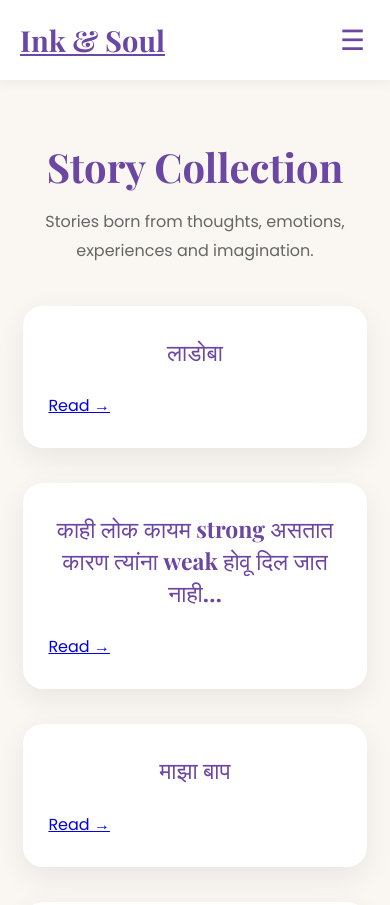
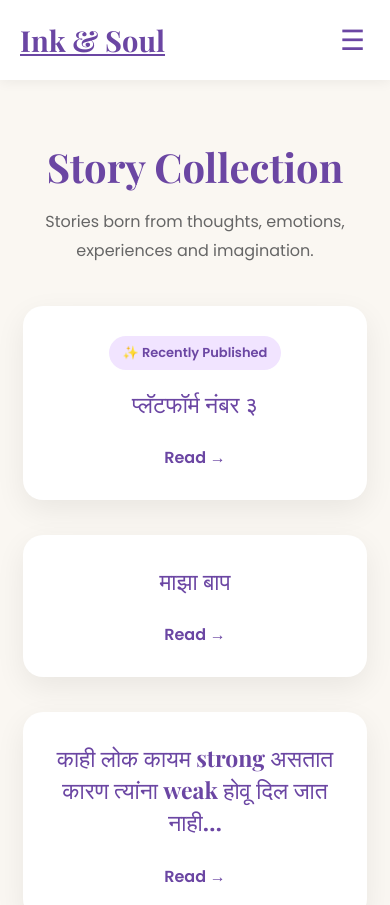
Before and after one commit to shitalsapkal09/ink-and-soul, a React (Vite) app: page /stories in a window 390 px wide. Shown: the top 905 px of the page. Built offline with nearby package versions, Linux system fonts and the light colour scheme.

Commit message:
formatting

```diff
--- a/src/pages/English.jsx
+++ b/src/pages/English.jsx
@@ -3,10 +3,15 @@ import { Link } from "react-router-dom";
 import englishPoems from "../data/englishPoems";
 
 function English() {
+  const latestPoems = [...englishPoems].reverse();
+
   return (
     <div className="language-page">
 
-      <Link to="/poetry" className="back-link">
+      <Link
+        to="/poetry"
+        className="back-link"
+      >
         ← Poetry Collection
       </Link>
 
@@ -18,11 +23,17 @@ function English() {
 
       <div className="poems-container">
 
-        {englishPoems.map((poem) => (
+        {latestPoems.map((poem, index) => (
           <article
             className="poem-card"
             key={poem.id}
           >
+
+            {index === 0 && (
+              <div className="recent-badge">
+                ✨ Recently Published
+              </div>
+            )}
 
             <h2>
               {poem.title}
--- a/src/pages/Hindi.jsx
+++ b/src/pages/Hindi.jsx
@@ -3,10 +3,15 @@ import { Link } from "react-router-dom";
 import hindiPoems from "../data/hindiPoems";
 
 function Hindi() {
+  const latestPoems = [...hindiPoems].reverse();
+
   return (
     <div className="language-page">
 
-      <Link to="/poetry" className="back-link">
+      <Link
+        to="/poetry"
+        className="back-link"
+      >
         ← Poetry Collection
       </Link>
 
@@ -18,11 +23,17 @@ function Hindi() {
 
       <div className="poems-container">
 
-        {hindiPoems.map((poem) => (
+        {latestPoems.map((poem, index) => (
           <article
             className="poem-card"
             key={poem.id}
           >
+
+            {index === 0 && (
+              <div className="recent-badge">
+                ✨ Recently Published
+              </div>
+            )}
 
             <h2>
               {poem.title}
--- a/src/pages/Marathi.jsx
+++ b/src/pages/Marathi.jsx
@@ -3,10 +3,15 @@ import { Link } from "react-router-dom";
 import marathiPoems from "../data/marathiPoems";
 
 function Marathi() {
+  const latestPoems = [...marathiPoems].reverse();
+
   return (
     <div className="marathi-page">
 
-      <Link to="/poetry" className="back-link">
+      <Link
+        to="/poetry"
+        className="back-link"
+      >
         ← Poetry Collection
       </Link>
 
@@ -18,12 +23,25 @@ function Marathi() {
 
       <div className="marathi-grid">
 
-        {marathiPoems.map((poem) => (
-          <div className="marathi-card" key={poem.id}>
+        {latestPoems.map((poem, index) => (
+          <div
+            className="marathi-card"
+            key={poem.id}
+          >
 
-            <h2>{poem.title}</h2>
+            {index === 0 && (
+              <div className="recent-badge">
+                ✨ Recently Published
+              </div>
+            )}
 
-            <Link to={`/writing/marathi/${poem.id}`}>
+            <h2>
+              {poem.title}
+            </h2>
+
+            <Link
+              to={`/writing/marathi/${poem.id}`}
+            >
               Read →
             </Link>
 
@@ -32,7 +50,10 @@ function Marathi() {
 
       </div>
 
-      <Link to="/poetry" className="back-link">
+      <Link
+        to="/poetry"
+        className="back-link"
+      >
         ← Back to Poetry
       </Link>
 
--- a/src/pages/Stories.css
+++ b/src/pages/Stories.css
@@ -6,6 +6,7 @@
 }
 
 /* Main Heading */
+
 .stories-page h1 {
     font-size: 55px;
     color: #6B46A3;
@@ -14,6 +15,7 @@
 }
 
 /* Subtitle */
+
 .stories-subtitle {
     color: #666;
     font-size: 18px;
@@ -23,20 +25,24 @@
 }
 
 /* Stories Container */
+
 .stories-container {
     max-width: 900px;
     margin: 0 auto;
 }
 
-/* Individual Story */
+/* Story Card */
+
 .story-card {
     background: #FFFFFF;
     border-radius: 20px;
     padding: 45px 50px;
     margin-bottom: 35px;
-    text-align: left;
+
+    text-align: center;
 
     box-shadow: 0 10px 30px rgba(0, 0, 0, 0.07);
+
     transition: 0.3s;
 }
 
@@ -45,25 +51,47 @@
     box-shadow: 0 15px 35px rgba(0, 0, 0, 0.12);
 }
 
+/* Recently Published */
+
+.recent-badge {
+    display: inline-block;
+    background: #F1E4FF;
+    color: #6B46A3;
+    font-size: 14px;
+    font-weight: 600;
+    padding: 8px 16px;
+    border-radius: 20px;
+    margin-bottom: 18px;
+}
+
 /* Story Title */
+
 .story-card h2 {
     color: #6B46A3;
     font-family: 'Playfair Display', serif;
     font-size: 28px;
     line-height: 1.4;
-    margin-bottom: 25px;
-    text-align: center;
+    margin: 0 0 25px;
 }
 
-/* Story Text */
-.story-card p {
-    color: #555;
+/* Read Link */
+
+.story-read-link {
+    display: inline-block;
+    text-decoration: none;
+    color: #6B46A3;
+    font-weight: 600;
     font-size: 16px;
-    line-height: 1.9;
-    margin-bottom: 18px;
+    transition: 0.3s;
+}
+
+.story-read-link:hover {
+    color: #8A63C9;
+    transform: translateX(4px);
 }
 
 /* Mobile Responsive */
+
 @media (max-width: 600px) {
 
     .stories-page {
@@ -87,8 +115,8 @@
         font-size: 23px;
     }
 
-    .story-card p {
-        font-size: 15px;
-        line-height: 1.8;
+    .recent-badge {
+        font-size: 13px;
+        padding: 7px 14px;
     }
 }
--- a/src/pages/Stories.jsx
+++ b/src/pages/Stories.jsx
@@ -4,6 +4,8 @@ import { Link } from "react-router-dom";
 import stories from "../data/stories";
 
 function Stories() {
+  const latestStories = [...stories].reverse();
+
   return (
     <div className="stories-page">
 
@@ -15,11 +17,17 @@ function Stories() {
 
       <div className="stories-container">
 
-        {stories.map((story) => (
+        {latestStories.map((story, index) => (
           <article
             className="story-card"
             key={story.id}
           >
+
+            {index === 0 && (
+              <div className="recent-badge">
+                ✨ Recently Published
+              </div>
+            )}
 
             <h2>
               {story.title}
```
